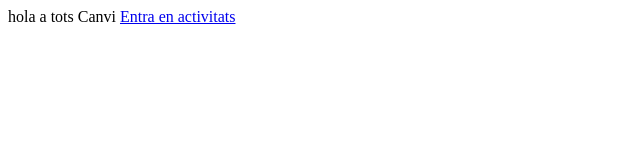
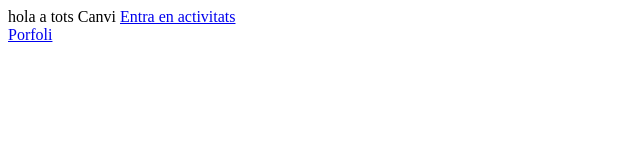
Before and after one commit to xavibietopuch/github, a plain HTML site: page index.html in a window 1280 px wide. Shown: the full height of the page, 0-640 px from the left. Drawn offline with Linux system fonts and the light colour scheme.

Commit message:
Deploying to gh-pages from @ xavibietopuch/github@bc1ea3e81f6ae5b8ebe6c7cb26c185e02ab9def8 🚀

```diff
--- a/index.html
+++ b/index.html
@@ -9,7 +9,8 @@
  hola a tots
 
 Canvi
-<a href="activitats/activitats.html">Entra en activitats</a>
+<a href="activitats/activitats.html">Entra en activitats</a><br>
+<a href="PORTFOLI/portfoli.html">Porfoli</a>
 
 </body>
 </html>
```
Also changed, not shown: PORTFOLI/Portfoli.html (+1 -1 lines).
